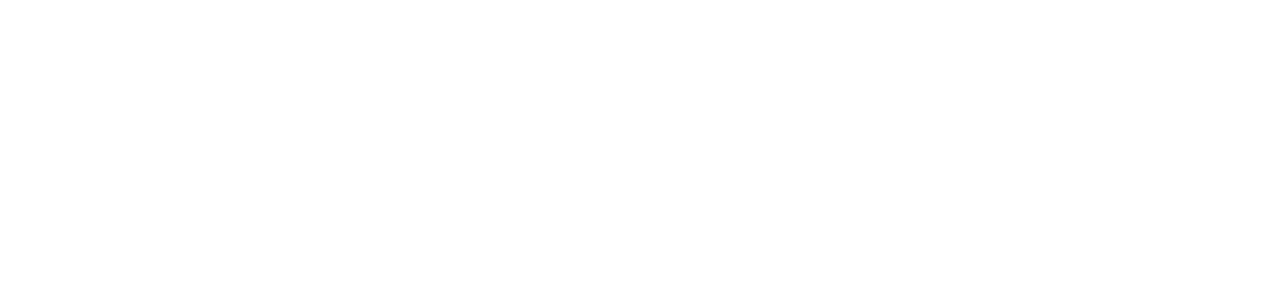
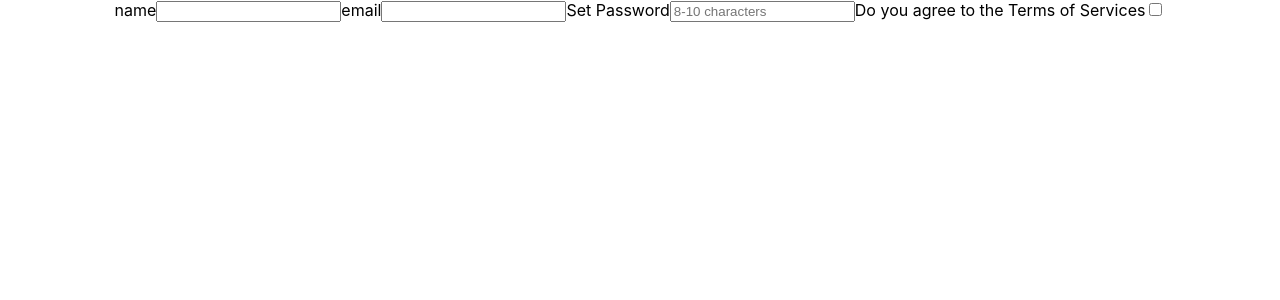
Before and after one commit to andrewsbusby/user-onbording, a React (Create React App) app: page / in a window 1280 px wide. Shown: the top 300 px of the page. Built offline with nearby package versions, Linux system fonts and the light colour scheme; no server answers.

Commit message:
axios .get to recieve data

```diff
--- a/src/App.js
+++ b/src/App.js
@@ -1,14 +1,54 @@
 
 import './App.css';
-import React from 'react';
+import React, { useState } from 'react';
 import Form from './components/From';
 import axios from 'axios';
 import * as Yup from 'yup';
 
+const initialFormValues = {
+  username: '',
+  email: '',
+  password: '',
+  termsOfService: false,
+}
+
+const initialErrorValues ={
+  username: '',
+  email: '',
+  password: '',
+  termsOfService: false,
+}
+
+const initialUsers = [];
+const initialDisable = true;
+
+
 function App() {
+
+const [user, setUser] = useState(initialUsers);
+const [formValues, setFormValues] = useState(initialFormValues);
+const [formErrors, setFormErrors] =useState(initialErrorValues);
+const [disabled, setDisabled] = useState(initialDisable);
+
+axios
+  .get('https://reqres.in/api/users')
+  .then((res) => {
+    setUser(res.data.data);
+  })
+  .catch(err =>{
+
+    console.log(err);
+  })
+
   return (
     <div className="App">
-
+     <Form
+      values={formValues}
+      // change={inputChange}
+      // submit={formSubmit}
+      disabled={disabled}
+      errors ={formErrors}
+     />
     </div>
   );
 }
```
